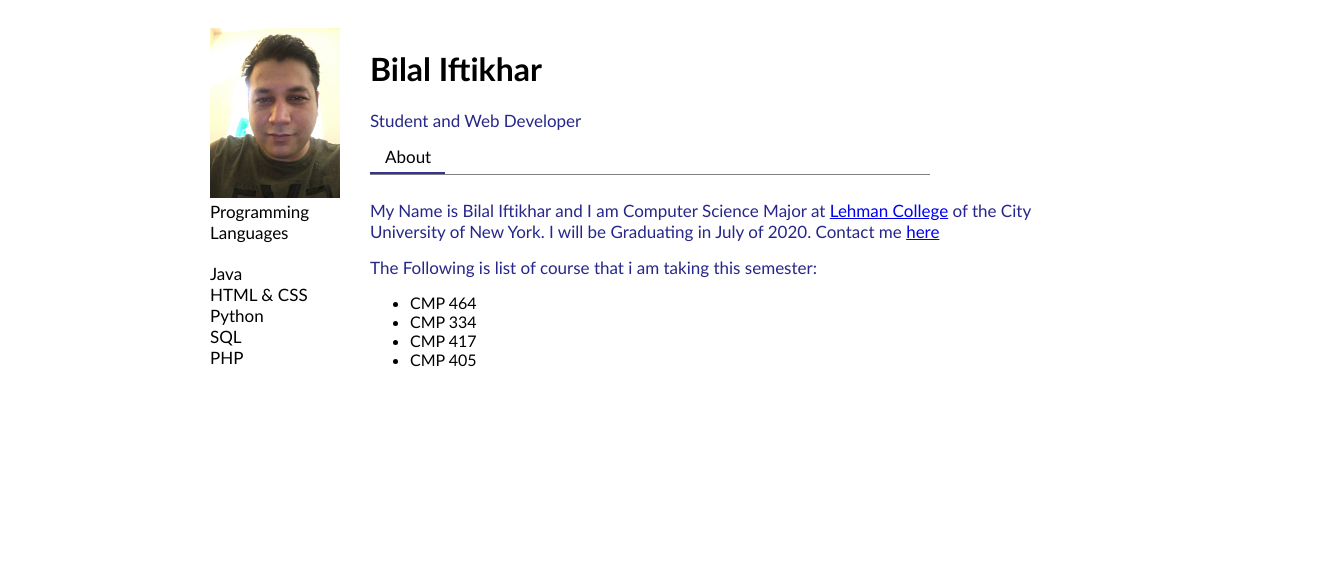
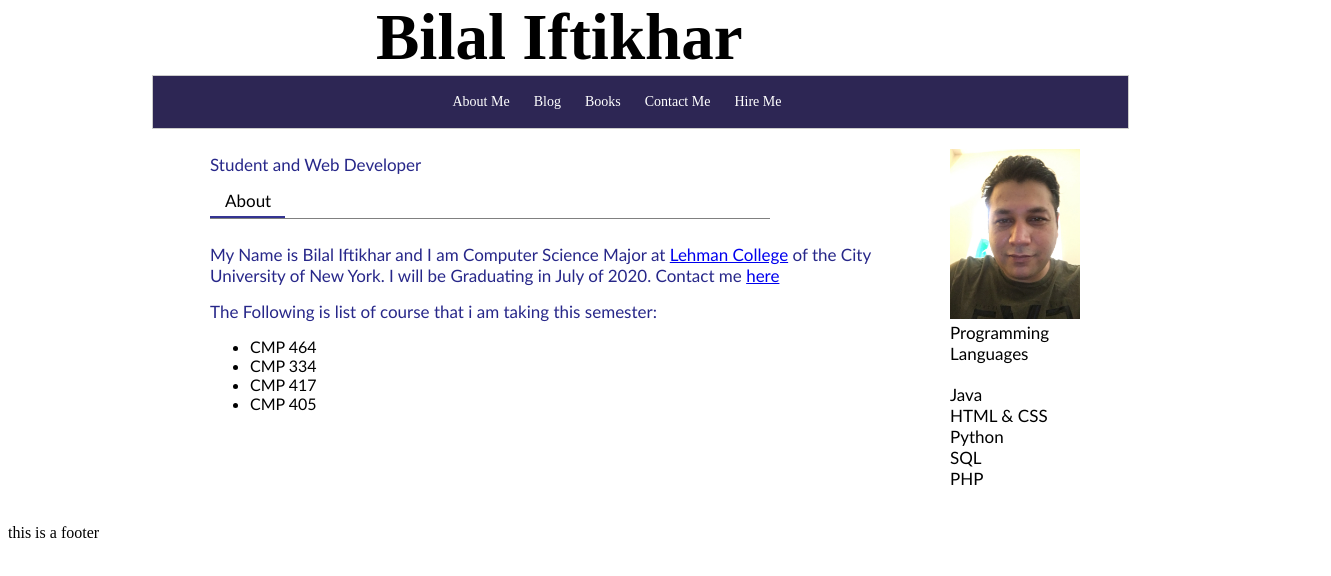
Before and after one commit to biftikhar/Bilal, a plain HTML site: page my webpage/index.html in a window 1280 px wide. Shown: the whole page, 1331 px wide, since content can reach past the window. Drawn offline with Linux system fonts and the light colour scheme.

Commit message:
change styles to match new example

```diff
--- a/my webpage/css/styles.css
+++ b/my webpage/css/styles.css
@@ -128,3 +128,48 @@ button {
 .note {
     padding-top: 125px;
 }
+
+h1{
+    font-size: 65px;
+    margin-block-start: 0px;
+    margin-block-end: 0px;
+    margin-left: 368px;
+    width: 955px;
+}
+
+body{
+    margin: 0px 8px;
+}
+
+.navbar {
+    width: 955px;
+    height: 28px;
+    margin: 0 auto;
+    border: 1px solid #ccc;
+    background-color: #2d2654;
+    padding: 10px 10px 14px 10px;
+}
+
+.navbar-items {
+    padding: 0;
+    list-style: none;
+    margin: 8px 0 0 278px;
+    color: #bbb;
+    font-size: 14px;
+    font-family: DroidSans;
+}
+
+.menu-item {
+    float: left;
+    position: relative;
+    margin: 0 12px 0 12px;
+}
+
+.menu-item a {
+    color: #fff !important;
+    text-decoration: none;
+}
+
+.header {
+    padding-bottom: 0px;
+}
--- a/my webpage/index.html
+++ b/my webpage/index.html
@@ -2,11 +2,49 @@
 <html>
     <head>
         <link rel="stylesheet" href="./css/styles.css">
-
         <title>Page Title</title>
     </head>
     <body>
+        <div class="header">
+            <h1>Bilal Iftikhar</h1>
+        </div>
+        <div class="navbar">
+            <ul class="navbar-items">
+                <li class="menu-item">
+                    <a href="./index.html">About Me</a>
+                </li>
+                <li class="menu-item">
+                    <a href="www.google.com">Blog</a>
+                </li>
+                <li class="menu-item">
+                    <a href="www.google.com">Books</a>
+                </li>
+                <li class="menu-item">
+                    <a href="./contact.html">Contact Me</a>
+                </li>
+                <li class="menu-item">
+                    <a href="www.google.com">Hire Me</a>
+                </li>
+            </ul>
+        </div>
         <div class="main1">
+            <span class='bio-section'>
+                <p>Student and Web Developer</p>
+                <div class='about'>
+                    <div class='about-title'>
+                        About
+                    </div>
+                </div>
+                <p>My Name is Bilal Iftikhar and I am Computer Science Major at <a href="https://www.lehman.cuny.edu/">Lehman College</a> of the City University of New York. I will be Graduating in July of 2020.
+                    Contact me <a href="./contact.html">here</a></p>
+                <p>The Following is list of course that i am taking this semester:</p>
+                <ul>
+                    <li>CMP 464</li>
+                    <li>CMP 334</li>
+                    <li>CMP 417</li>
+                    <li>CMP 405</li>
+                </ul>
+            </span>
             <span class='image-section'>
                 <img src="./img/IMG_3862.jpg" alt="my picture" height="170" width="130">
                 <div class='languages'>
@@ -18,29 +56,9 @@
                     <div class='lang'>PHP</div>
                 </div>
             </span>
-
-            <span class='bio-section'>
-                <h1>Bilal Iftikhar</h1>
-                <p>Student and Web Developer</p>
-
-                <div class='about'>
-                    <div class='about-title'>
-                        About
-                    </div>
-                </div>
-
-
-                <p>My Name is Bilal Iftikhar and I am Computer Science Major at <a href="https://www.lehman.cuny.edu/">Lehman College</a> of the City University of New York. I will be Graduating in July of 2020.
-                    Contact me <a href="./contact.html">here</a></p>
-                <p>The Following is list of course that i am taking this semester:</p>
-
-                <ul>
-                    <li>CMP 464</li>
-                    <li>CMP 334</li>
-                    <li>CMP 417</li>
-                    <li>CMP 405</li>
-                </ul>
-            </span>
+        </div>
+        <div class="footer">
+            this is a footer
         </div>
     </body>
 </html>
```
